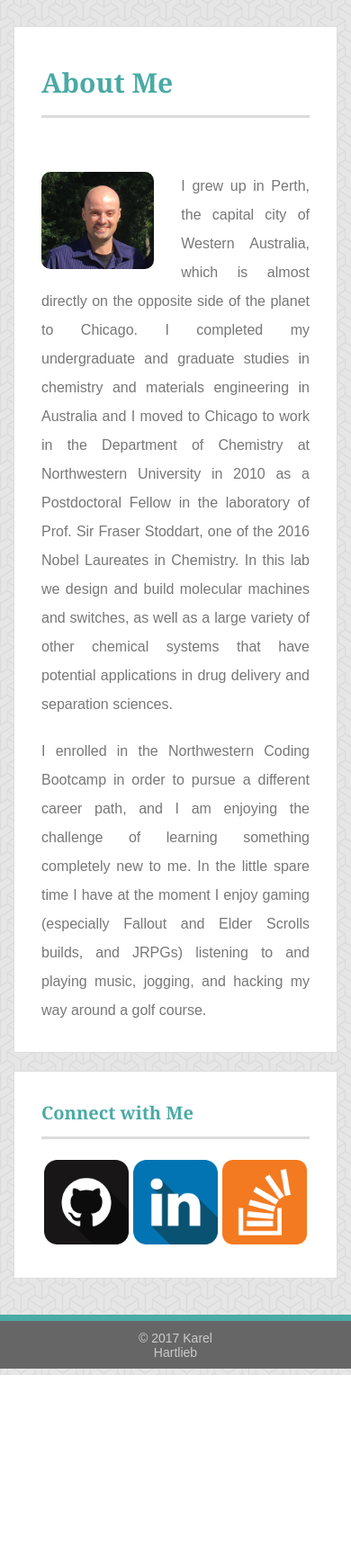
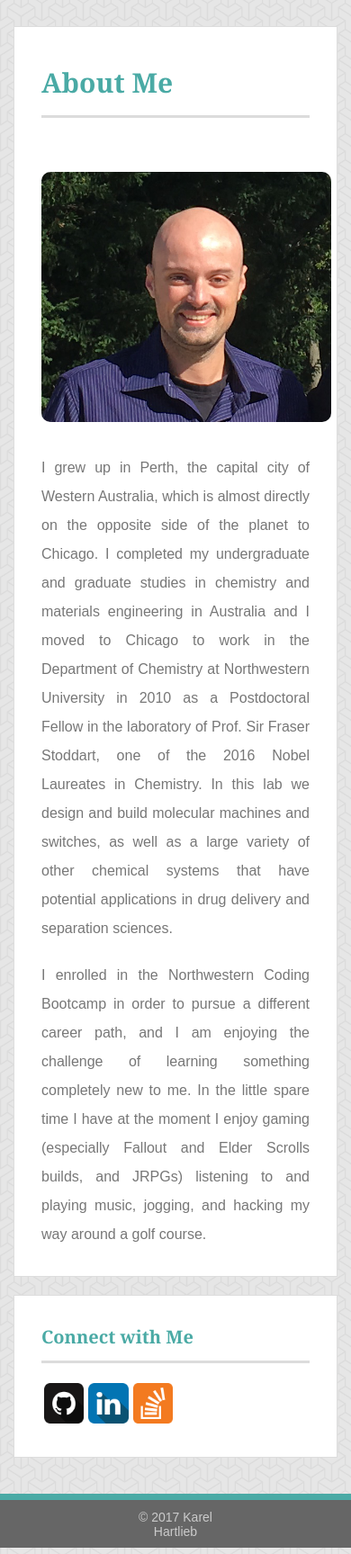
Before and after one commit to antipodd/Bootstrap-Portfolio, a PHP site: page / in a window 390 px wide; the page is wider, and only the part inside the window is pictured. Shown: the part 54-1781 px from the top of that part at 90% size. Before the commit the page ends 1582 px from the top of that part, so only its background shows below. Run offline with PHP 8.4, Linux system fonts and the light colour scheme.

Commit message:
save020717

```diff
--- a/assets/css/style.css
+++ b/assets/css/style.css
@@ -35,6 +35,22 @@ a:hover {
     font-size: 30px;
     font-weight: bold;
 }
+/* remove default hover attributes and start color change animation on hover */
+.navbar-default .navbar-brand:hover, .navbar-default .navbar-brand:focus {
+	color: #ffffff;
+    background-color: #4aaaa5;
+    animation-name: new-bkg;
+	animation-duration: 5s;
+	animation-iteration-count: infinite;
+}
+
+@keyframes new-bkg {
+	0% {background-color: #4aaaa5;}
+	25% {background-color: red;}
+	50% {background-color: blue;}
+	75% {background-color: purple;}
+	100% {background-color: #4aaaa5;}
+}
 
 .col-xs-12 {
 	margin-top: 10px;
@@ -62,6 +78,25 @@ a:hover {
 	border-radius: 10px;
 	width: 35%;
 	margin: 10px 30px 5px 30px;
+}
+
+.profile_image-xs-md {
+	border-radius: 10px;
+	width: 100%;
+	margin: 10px 30px 5px 30px;
+}
+
+.main_section .visible-md img {
+	width: 90%;
+}
+
+.main_section .visible-xs img {
+	width: 90%;
+}
+
+.main_section .visible-md p {
+	margin-left: 45px;
+	margin-right: 45px;
 }
 
 .main_section p {
@@ -101,6 +136,10 @@ a:hover {
 }
 
 .sidebar .col-sm-4 {
+	padding: 2.5px;
+}
+
+.sidebar .col-md-4 {
 	padding: 2.5px;
 }
 
@@ -209,7 +248,7 @@ input[type=submit]:hover {
 }
 
 .portfolio-text-2 {
-	margin-top: -80px; /*text spills over to another line, unfortunately this means that at large screen sizes the text in these images is higher up than in the others*/
+	margin-top: -65px; /*text spills over to another line, unfortunately this means that at large screen sizes the text in these images is higher up than in the others*/
 	color: #ffffff;
 	position: relative;
 	background-color: #4aaaa5;
--- a/index.html
+++ b/index.html
@@ -32,25 +32,41 @@
   <main class="Site-content">
     <div class="container">
 	    <div class="row">
-		    <div class="col-xs-12 col-sm-8 col-md-8">
+		    <div class="col-xs-12 col-sm-12 col-md-8 col-lg-8">
           <div class="main_section">
             <div class="row">
               <div class="col-xs-12 col-sm-12 col-md-12">
                 <h1>About Me</h1>
               </div>
             </div>
-            <div class="row">
-              <div class="col-xs-12 col-sm-12 col-md-12">
-              <img class="profile_image pull-left" src="assets/images/Hartlieb.png" alt="Hartlieb">
+            <div class="row hidden-lg visible-md hidden-sm visible-xs">
+              <div class="col-xs-12 col-md-12">
+              <img class="profile_image-xs-md" src="assets/images/Hartlieb.png" alt="Hartlieb">
+              </div>
+            </div>
+            <div class="row hidden-lg visible-md hidden-sm visible-xs">
+                <div class="row">
+                  <div class="col-xs-12 col-md-12">
               <p>I grew up in Perth, the capital city of Western Australia, which is almost directly on the opposite side of the planet to Chicago.  I completed my undergraduate and graduate studies in chemistry and materials engineering in Australia and I moved to Chicago to work in the Department of Chemistry at Northwestern University in 2010 as a Postdoctoral Fellow in the laboratory of Prof. Sir Fraser Stoddart, one of the 2016 Nobel Laureates in Chemistry.  In this lab we design and build molecular machines and switches, as well as a large variety of other chemical systems that have potential applications in drug delivery and separation sciences.
               </p>
 
               <p>I enrolled in the Northwestern Coding Bootcamp in order to pursue a different career path, and I am enjoying the challenge of learning something completely new to me. In the little spare time I have at the moment I enjoy gaming (especially Fallout and Elder Scrolls builds, and JRPGs) listening to and playing music, jogging, and hacking my way around a golf course.</p>
               </div>
+              </div>
+              </div>
+              <div class="row hidden-sx visible-sm hidden-md visible-lg">
+                <div class="col-sm-12 col-lg-12">
+                <img class="profile_image pull-left" src="assets/images/Hartlieb.png" alt="Hartlieb">
+                <p>I grew up in Perth, the capital city of Western Australia, which is almost directly on the opposite side of the planet to Chicago.  I completed my undergraduate and graduate studies in chemistry and materials engineering in Australia and I moved to Chicago to work in the Department of Chemistry at Northwestern University in 2010 as a Postdoctoral Fellow in the laboratory of Prof. Sir Fraser Stoddart, one of the 2016 Nobel Laureates in Chemistry.  In this lab we design and build molecular machines and switches, as well as a large variety of other chemical systems that have potential applications in drug delivery and separation sciences.
+                </p>
+
+                <p>I enrolled in the Northwestern Coding Bootcamp in order to pursue a different career path, and I am enjoying the challenge of learning something completely new to me. In the little spare time I have at the moment I enjoy gaming (especially Fallout and Elder Scrolls builds, and JRPGs) listening to and playing music, jogging, and hacking my way around a golf course.</p>
+              </div>
+
             </div>
           </div>
         </div>
-        <div class="col-xs-12 col-sm-4 col-md-4">
+        <div class="col-xs-12 col-sm-12 col-md-4 col-lg-4">
           <div class="sidebar">
             <div class="row">
               <div class="col-xs-12 col-sm-12 col-md-12">
@@ -59,13 +75,13 @@
             </div>
             <div class="row">
               <div class="sidebar-icons">
-                <div class="col-xs-4 col-sm-4 col-md-4">
+                <div class="col-xs-2 col-sm-2 col-md-4">
                   <a href="https://github.com/antipodd"><img src="assets/images/github2.png" alt="GitHub" class="img-responsive"></a>
                 </div>
-                <div class="col-xs-4 col-sm-4 col-md-4">
+                <div class="col-xs-2 col-sm-2 col-md-4">
                   <a href="https://www.linkedin.com/in/karel-hartlieb-4345059b"><img src="assets/images/linkedin2.png" alt="LinkedIn" class="img-responsive"></a>
                 </div>
-                <div class="col-xs-4 col-sm-4 col-md-4">
+                <div class="col-xs-2 col-sm-2 col-md-4">
                   <a href="http://stackoverflow.com/users/7286118/karel-hartlieb?tab=profile"><img src="assets/images/overflow2.png" alt="Stack Overflow" class="img-responsive"></a>
                 </div>
               </div>
```
Also changed, not shown: contact.html (+5 -5 lines), portfolio.html (+13 -13 lines).
